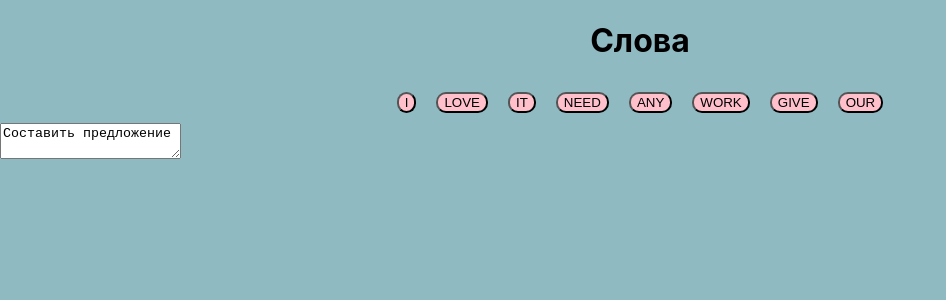
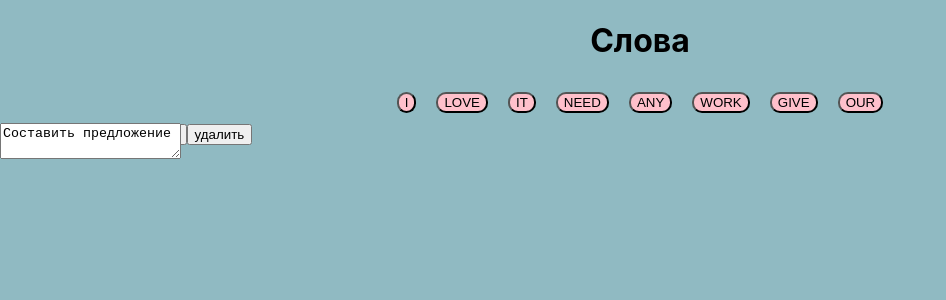
Before and after one commit to galya-cmd/-cards, a React (Create React App) app in the folder dictionary/: page /dictionary in a window 1280 px wide. Shown: the top 300 px of the page, without its empty margins (0-946 px from the left). Built offline with nearby package versions, Linux system fonts and the light colour scheme.

Commit message:
создаю таблицу

```diff
--- a/dictionary/src/App.js
+++ b/dictionary/src/App.js
@@ -3,6 +3,8 @@
 
 import Dictionary from './components/dictionary';
 import Test from './components/test';
+import Table from './components/table';
+
 
 
 
@@ -22,6 +24,9 @@
       <Dictionary name="our" />
       <Test />
     </div>
+    <div>
+      <Table/>
+    </div>
     </>
   );
 }
--- /dev/null
+++ b/dictionary/src/components/table.jsx
@@ -0,0 +1,22 @@
+import React from 'react';
+import './table.css';
+
+class Table extends React.Component {
+  render(){
+  const {name,translation} = this.props;
+    return(
+
+      <div className="cart">
+      <div className="table-name">{name}</div>
+      <div className="table-translation">{translation}</div>
+    <div>
+    <button>сохранить</button>
+        <button>редактировать</button>
+        <button>удалить</button>
+    </div>
+      </div>
+      );
+    }
+}
+
+export default Table;
```
Also changed, not shown: dictionary/src/components/table.css (added).
